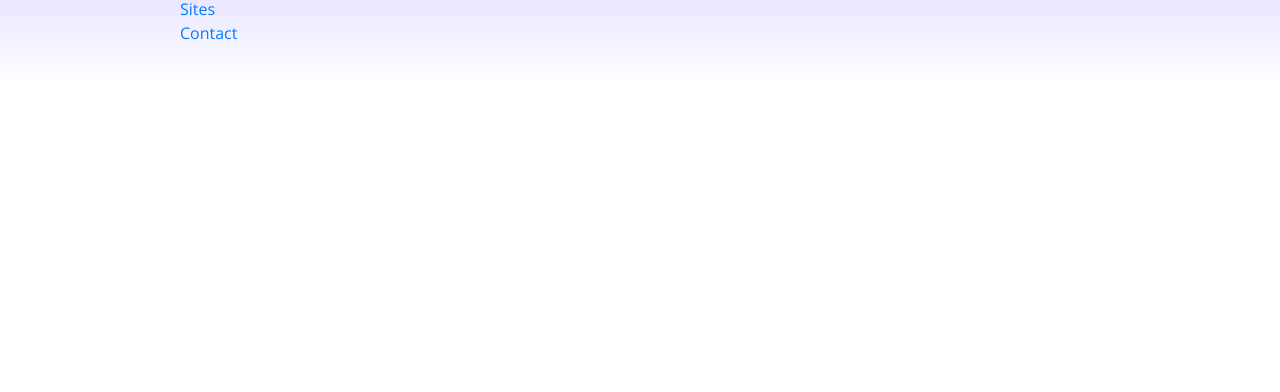
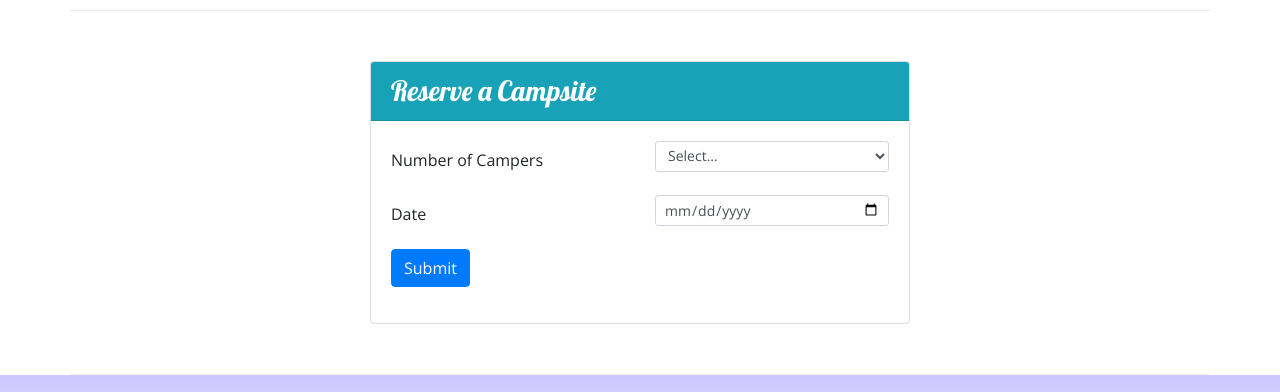
Before and after one commit to TmothyMartel/nucamp, a website: page index.html in a window 1280 px wide. Shown: the part 1142-1534 px from the top of the page. Before the commit the page ends 1223 px from the top, so only its background shows below. Drawn offline with nearby package versions, Linux system fonts and the light colour scheme.

Commit message:
Week 2 Assignment

```diff
--- a/index.html
+++ b/index.html
@@ -29,6 +29,9 @@
                     <div class="col">
                         <h1>NuCamp</h1>
                         <h2>a better way to camp</h2>
+                    </div>
+                    <div class="col-md-4 col-xl-2 mt-4">
+                        <a class="btn btn-info btn-lg text-nowrap" href="#reserveForm">Reserve Campsite</a>
                     </div>
                 </div>
             </div>
@@ -83,7 +86,7 @@
                 </div>
                 <div class="col">
                     <div class="media">
-                        <img class="d-flex mr-3 imag-thumbnail" src="img/breadcrumb-trail-thumb.jpg" alt="Breadcrumb Trail">
+                        <img class="d-flex mr-3 img-thumbnail" src="img/breadcrumb-trail-thumb.jpg" alt="Breadcrumb Trail">
                         <div class="media-body align-self-center">
                             <h3>Our Campsites</h3>
                             <p class="d-none d-sm-block">
@@ -100,12 +103,17 @@
                     <h2>Featured Campsites</h2>
                 </div>
                 <div class="col">
+                    <div class="media">
+                        <div class="media-body align-self-center">
                             <h3>React Lake Campground</h3>
                             <p class="d-none d-sm-block">
                                 Nestled in the foothills of the Chrome Mountains, this
                                 campground on the shores of the pristine React Lake is a
                                 favorite for fly fishers.
                             </p>
+                        </div>
+                        <img src="img/react-lake-thumb.jpg" alt="react lake" class="d-flex  ml-3 img-thumbnail">
+                    </div>
                 </div>
             </div>
 
@@ -126,7 +134,45 @@
                     </div>
                 </div>
             </div>
+
+            <div class="row row-content align-items-center">
+                <div class="col-sm-6 mx-auto">
+                    <div class="card">
+                        <h3 class="card-header  bg-info text-white">Reserve a Campsite</h3>
+                        <div class="card-body">
+                            <form id="reserveForm">
+                                <div class="row form-group">
+                                    <label for="numCampers" class="col-sm-6 col-form-label">Number of Campers</label>
+                                    <div class="col">
+                                        <select  class="form-control form-control-sm" name="numCampersampers" id="numCampers">
+                                            <option value="select">Select...</option>
+                                            <option value="1">1</option>
+                                            <option value="2">2</option>
+                                            <option value="3">3</option>
+                                            <option value="4">4</option>
+                                            <option value="5">5</option>
+                                            <option value="6">6</option>
+                                        </select>
                                     </div>
+                                </div>
+                                <div class="row form-group">
+                                    <label for="date" class="col-sm-6 col-form-label">Date</label>
+                                    <div class="col-sm-6">
+                                        <input class="form-control form-control-sm" type="date" name="date" id="date" placeholder="mm/dd/yyyy">
+                                    </div>
+                                </div>
+                                <div class="row form-group">
+                                    <div class="col">
+                                        <button type="submit" class="btn btn-primary">Submit</button>
+                                    </div>
+                                </div>
+                            </form>
+                        </div>
+                    </div>
+                </div>
+            </div>
+        </div>
+
         <footer class="site-footer">
             <div class="container">
                 <div class="row">
```
Lines whose indentation alone changed are shown as unchanged.
